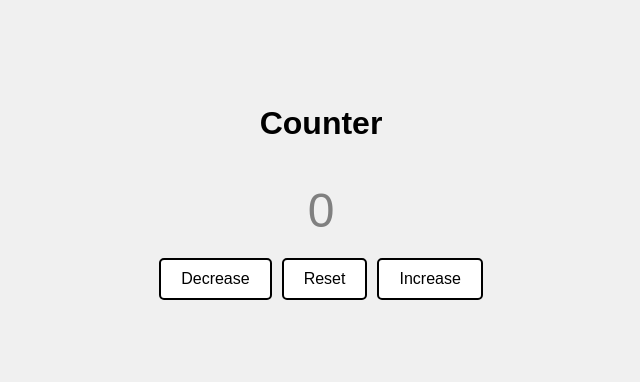
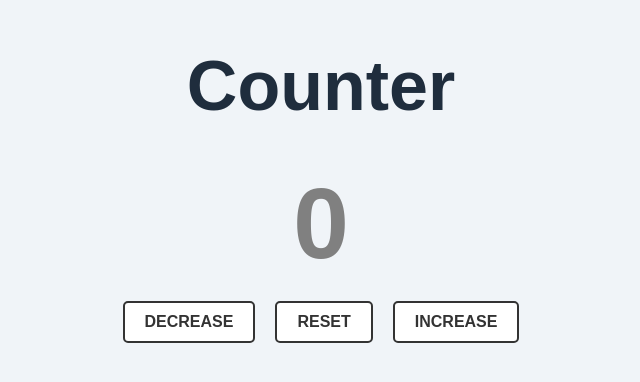
Before and after one commit to supreme-clientele/DZ-2nd-month_Javascript_Geeks, a plain HTML site: page DZ5_Murat_38-02/index.html in a window 1280 px wide. Shown: the part 216-598 px from the top of the page, without its empty margins (319-959 px from the left). Drawn offline with Linux system fonts and the light colour scheme.

Commit message:
DZ5 Update

```diff
--- a/DZ5_Murat_38-02/style.css
+++ b/DZ5_Murat_38-02/style.css
@@ -1,34 +1,54 @@
+* {
+    box-sizing: border-box;
+}
+
 body {
+    margin: 0;
+    padding: 0;
+    height: 100vh;
+    width: 100vw;
+
+    font-family: Arial, sans-serif;
+    background-color: #f0f4f8;
+
     display: flex;
     flex-direction: column;
     align-items: center;
     justify-content: center;
-    height: 100vh;
-    font-family: Arial, sans-serif;
-    background-color: #f0f0f0;
+}
+
+h1 {
+    font-size: 70px;
+    font-weight: 700;
+    margin: 20px;
+    color: #1f2d3d;
 }
 
 .counter {
-    font-size: 48px;
+    font-size: 100px;
     margin: 20px;
+    font-weight: 700;
 }
 
 .buttons {
     display: flex;
-    gap: 10px;
-
-    text-transform: uppercase;
+    gap: 20px;
 }
 
 button {
     padding: 10px 20px;
     font-size: 16px;
     cursor: pointer;
-    border: 2px solid black;
+    border: 2px solid #333;
     background-color: white;
     border-radius: 5px;
+    text-transform: uppercase;
+    color: #333;
+    font-weight: 700;
 }
 
-button:active {
-    transform: scale(0.98);
+button:focus {
+    outline: none;
+    border-color: #007bff;
+    box-shadow: 0 0 5px #007bff;
 }
```
Also changed, not shown: DZ5_Murat_38-02/app.js (indentation only).
